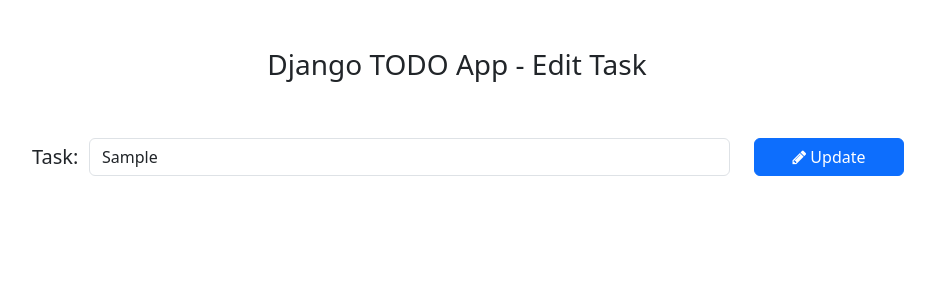
After one commit to ChauhanUmang/todo-django, a Django app: page /todo/edit/1/ in a window 1280 px wide. The commit adds this page. Shown: the top 300 px of the page, without its empty margins (183-1118 px from the left). Run offline with Django 4.2, Linux system fonts and the light colour scheme; tables that the repository leaves empty hold one stand-in row (values such as "Sample post").

Commit message:
Edit task feature completed

```diff
--- /dev/null
+++ b/templates/edit_task.html
@@ -0,0 +1,41 @@
+<!doctype html>
+<html lang="en">
+<head>
+    <meta charset="UTF-8">
+    <meta name="viewport"
+          content="width=device-width, user-scalable=no, initial-scale=1.0, maximum-scale=1.0, minimum-scale=1.0">
+    <meta http-equiv="X-UA-Compatible" content="ie=edge">
+    <title>Edit Task - Django TODO App</title>
+
+    <!-- Bootstrap -->
+    <link href="https://cdn.jsdelivr.net/npm/bootstrap@5.3.0-alpha1/dist/css/bootstrap.min.css" rel="stylesheet" integrity="sha384-GLhlTQ8iRABdZLl6O3oVMWSktQOp6b7In1Zl3/Jr59b6EGGoI1aFkw7cmDA6j6gD" crossorigin="anonymous">
+    <script src="https://cdn.jsdelivr.net/npm/bootstrap@5.3.0-alpha1/dist/js/bootstrap.bundle.min.js" integrity="sha384-w76AqPfDkMBDXo30jS1Sgez6pr3x5MlQ1ZAGC+nuZB+EYdgRZgiwxhTBTkF7CXvN" crossorigin="anonymous"></script>
+    <!-- Font Awesome Icons -->
+    <link rel="stylesheet" href="https://cdnjs.cloudflare.com/ajax/libs/font-awesome/4.7.0/css/font-awesome.min.css">
+
+</head>
+<body>
+    <div class="container">
+        <h3 class="pt-5 pb-5 text-center">
+            Django TODO App - Edit Task
+        </h3>
+
+        <form action="{% url 'edit_task' get_task.id %}" method="post">
+            {% csrf_token %}
+            <div class="row">
+                <div class="col-md-1 col-form-label offset-md-1" style="padding-left:50px;">
+                    <h5>Task:</h5>
+                </div>
+                <div class="col-md-7">
+                    <input name="updated_task" type="text" class="form-control mr-5" value="{{ get_task.task }}">
+                </div>
+                <div class="col-md-2">
+                    <button type="submit" class="ml-5 btn btn-primary" style="width: 150px;">
+                        <i class="fa fa-pencil"></i> Update
+                    </button>
+                </div>
+            </div>
+        </form>
+    </div>
+</body>
+</html>
--- a/templates/home.html
+++ b/templates/home.html
@@ -30,11 +30,11 @@
                 {% for task in tasks %}
                 <div class="card m-1">
                     <div class="card-body">
-                        {{ task.task }} - Pk = {{ task.pk }}
+                        {{ task.task }}
                         <span style="position: relative; float: right;">
                             <a href="{% url 'mark_as_done' task.pk %}" class="btn btn-success"><i class="fa fa-check"></i> Mark as Done</a>
                             <a class="btn btn-danger"><i class="fa fa-trash"></i></a>
-                            <a class="btn btn-primary"><i class="fa fa-pencil"></i></a>
+                            <a href="{% url 'edit_task' task.pk %}" class="btn btn-primary"><i class="fa fa-pencil"></i></a>
                         </span>
                     </div>
                 </div>
--- a/todo/urls.py
+++ b/todo/urls.py
@@ -11,4 +11,5 @@
     # in the function
     path('mark_as_done/<int:task_id>/', views.mark_as_done, name="mark_as_done"),
     path('mark_as_undone/<int:task_id>/', views.mark_as_undone, name="mark_as_undone"),
+    path('edit/<int:task_id>/', views.edit_task, name="edit_task"),
 ]
--- a/todo/views.py
+++ b/todo/views.py
@@ -21,3 +21,17 @@
     task.is_completed = False
     task.save()
     return redirect('home')
+
+
+def edit_task(request, task_id):
+    get_task = get_object_or_404(Task, pk=task_id)
+    if request.method == "POST":
+        updated_task = request.POST['updated_task']
+        get_task.task = updated_task
+        get_task.save()
+        return redirect("home")
+    else:
+        context = {
+            'get_task': get_task
+        }
+        return render(request, 'edit_task.html', context)
```
